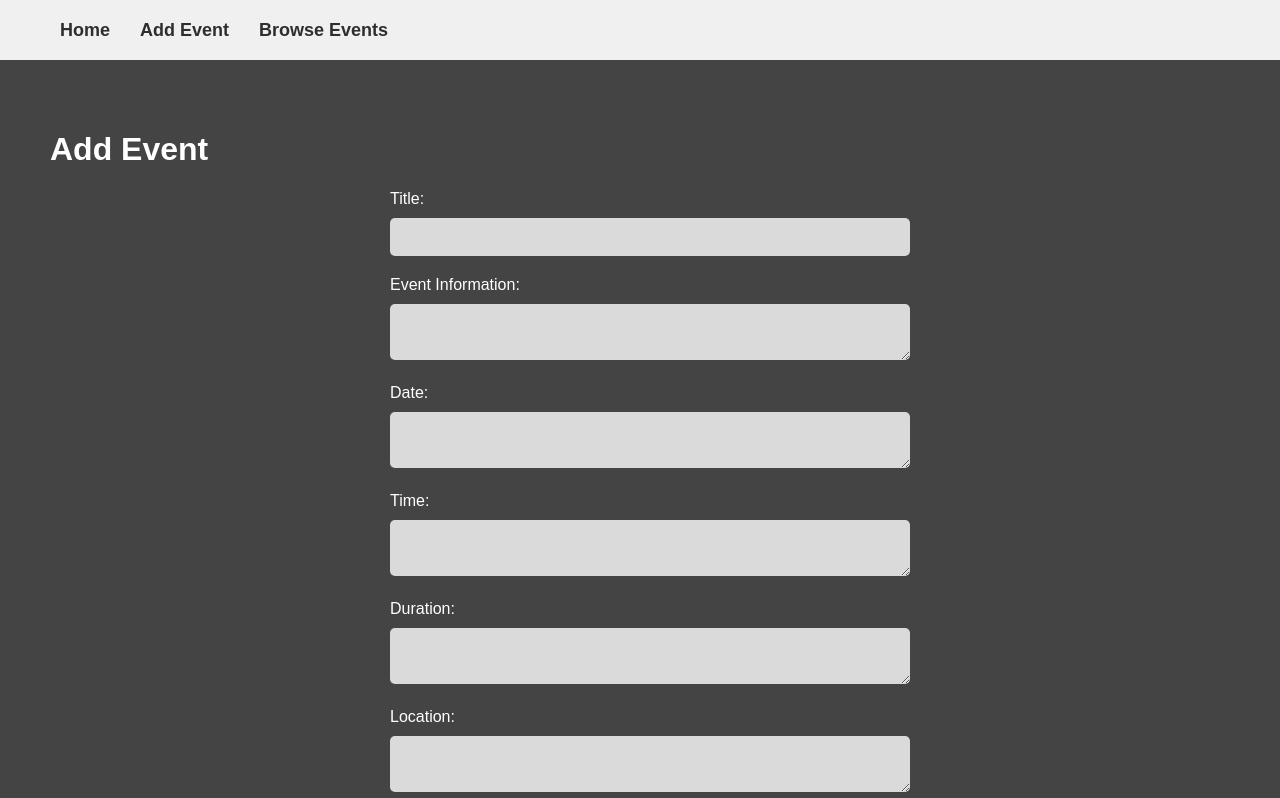
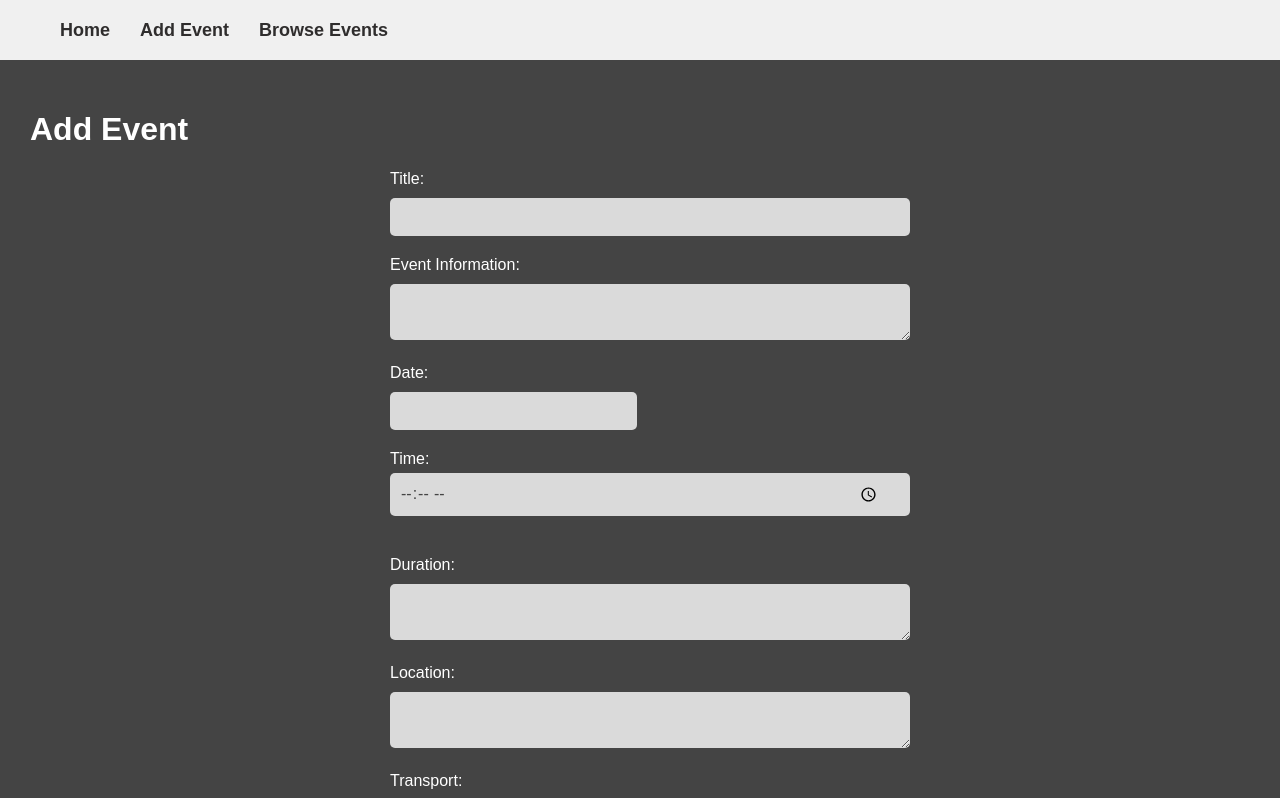
Before and after one commit to Summer-Project-HBC/clientsiderepo, a React (Create React App) app: page /add in a window 1280 px wide. Shown: the top 798 px of the page. Built offline with nearby package versions, Linux system fonts and the light colour scheme.

Commit message:
date and timepicker added

```diff
--- a/package.json
+++ b/package.json
@@ -8,9 +8,11 @@
     "@testing-library/user-event": "^13.5.0",
     "axios": "^1.4.0",
     "react": "^18.2.0",
+    "react-datepicker": "^4.12.0",
     "react-dom": "^18.2.0",
     "react-router-dom": "^6.11.2",
     "react-scripts": "5.0.1",
+    "react-time-picker": "^6.2.0",
     "web-vitals": "^2.1.4"
   },
   "scripts": {
--- a/src/components/SignUpForm.js
+++ b/src/components/SignUpForm.js
@@ -16,7 +16,7 @@ const SignUpForm = () => {
 
   const handleSubmit = (e) => {
     e.preventDefault();
-    // Perform form submission logic here, such as making an API request
+    // form submission logic here, such as making an API request
     console.log(formData);
   };
 
--- a/src/pages/AddEvent.css
+++ b/src/pages/AddEvent.css
@@ -7,8 +7,8 @@ body {
 .add-event-container {
   /* background: url('./assets/team-sitting-desk-checking-reports-talking-top-view.jpg') no-repeat center center/cover; */
   background-color: #444;
-  height: 100vh;
-  padding: 50px;
+  height: 100%;
+  padding: 30px;
   color: white;
   font-family: "Raleway", sans-serif;
 }
@@ -24,7 +24,8 @@ body {
 }
 
 .add-event-container input,
-.add-event-container textarea {
+.add-event-container textarea,
+.add-event-container input[type="date"] {
   width: 100%;
   padding: 10px;
   margin-bottom: 20px;
@@ -34,6 +35,10 @@ body {
   color: #444;
   font-size: 16px;
   font-family: "Raleway", sans-serif;
+}
+
+.add-event-container input[type="date"]  {
+  box-sizing: border-box;
 }
 
 .add-event-container button[type="submit"] {
@@ -60,3 +65,34 @@ body {
   margin-top: 10px;
   margin-bottom: 5px;
 }
+
+.add-event-container .input-container {
+  margin-bottom: 20px;
+}
+
+.add-event-container .input-container label {
+  display: block;
+  margin-bottom: 5px;
+}
+
+.add-event-container .input-container .time-input-wrapper {
+  position: relative;
+}
+
+.add-event-container .input-container .time-input-wrapper::after {
+  content: "";
+  position: absolute;
+  top: 50%;
+  right: 10px;
+  transform: translateY(-50%);
+  pointer-events: none;
+  width: 20px;
+  height: 20px;
+  background-repeat: no-repeat;
+  background-size: cover;
+}
+
+.add-event-container .input-container input[type="time"] {
+  width: calc(100% - 20px);
+  padding-right: 30px;
+}
--- a/src/pages/AddEvent.js
+++ b/src/pages/AddEvent.js
@@ -1,14 +1,16 @@
 import React, { useState } from "react";
-
 import axios from "axios";
-
+import DatePicker from "react-datepicker";
+import TimePicker from "react-time-picker";
+import "react-datepicker/dist/react-datepicker.css";
+import "react-time-picker/dist/TimePicker.css";
 import "./AddEvent.css";
 
 function AddEvent() {
   const [title, setTitle] = useState("");
   const [info, setInfo] = useState("");
-  const [date, setDate] = useState("");
-  const [time, setTime] = useState("");
+  const [date, setDate] = useState(null);
+  const [time, setTime] = useState(null);
   const [picture, setPicture] = useState("");
   const [location, setLocation] = useState("");
   const [transport, setTransport] = useState("");
@@ -37,7 +39,7 @@ function AddEvent() {
       setLocation("");
       setTransport("");
       setPicture("");
-    } catch (error) { }
+    } catch (error) {}
   };
 
   return (
@@ -64,20 +66,25 @@ function AddEvent() {
           </div>
           <div>
             <label htmlFor="date">Date:</label>
-            <textarea
+            <DatePicker
               id="date"
-              value={date}
-              onChange={(event) => setDate(event.target.value)}
+              selected={date}
+              onChange={(date) => setDate(date)}
+              dateFormat="yyyy-MM-dd"
             />
           </div>
-          <div>
+          <div className="input-container">
             <label htmlFor="time">Time:</label>
-            <textarea
-              id="time"
-              value={time}
-              onChange={(event) => setTime(event.target.value)}
-            />
+            <div className="time-input-wrapper">
+              <input
+                type="time"
+                id="time"
+                value={time}
+                onChange={(event) => setTime(event.target.value)}
+              />
+            </div>
           </div>
+
           <div>
             <label htmlFor="duration">Duration:</label>
             <textarea
```
Also changed, not shown: src/assets/clock.png (added), 1 other file (tests, documents, lock files or other folders).
